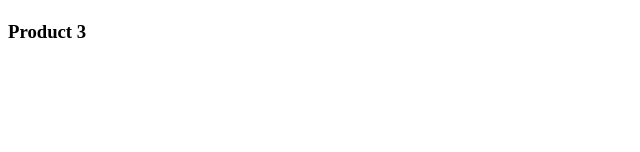
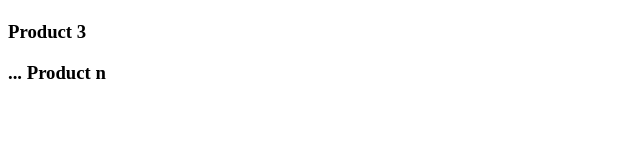
Before and after one commit to Zagaz/my-react-typescript-nextjs, a Next.js app: page /products in a window 1280 px wide. Shown: the part 140-292 px from the top of the page, without its empty margins (0-640 px from the left). Built offline with nearby package versions, Linux system fonts and the light colour scheme.

Commit message:
✨: Add lazy loading for product list items

```diff
--- a/src/app/products/page.tsx
+++ b/src/app/products/page.tsx
@@ -6,6 +6,8 @@ export default function ProductList() {
                <h3>Product 1</h3>
                <h3>Product 2</h3>
                <h3>Product 3</h3>
+               <h3>... Product n</h3>
+
           </>
      )
 }
```
